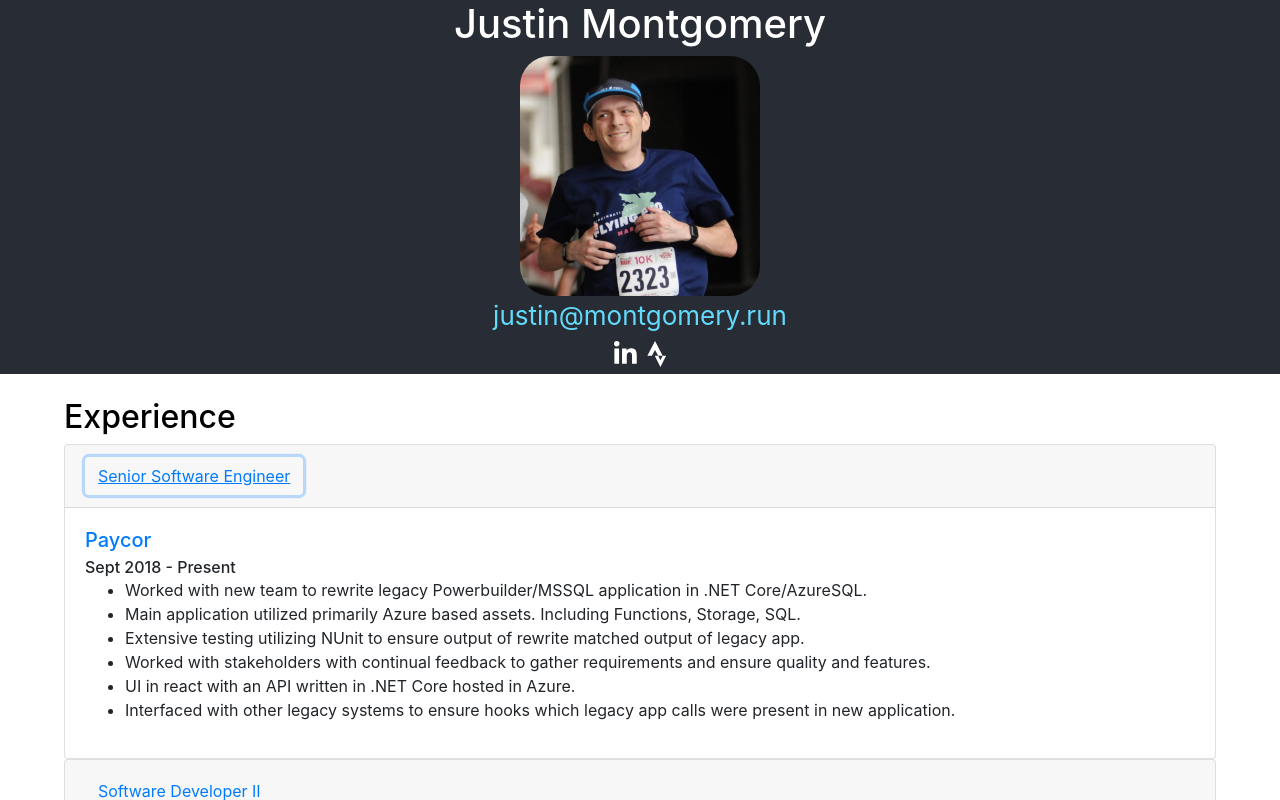
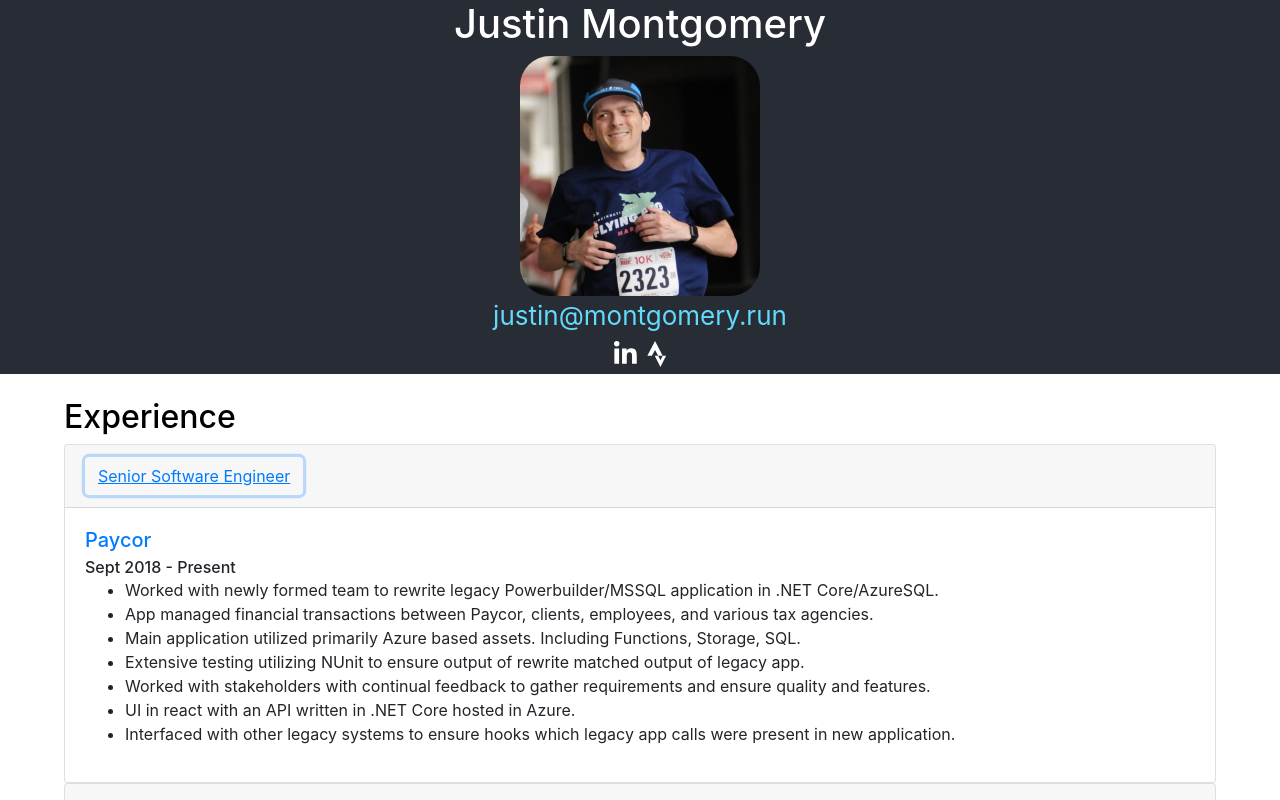
Before and after one commit to justinMontgomery/resumeApp, a React (Create React App) app: page / in a window 1280 px wide. Both pictures are taken after a click on the button "Senior Software Engineer". Shown: the top 800 px of the page. Built offline with nearby package versions, Linux system fonts and the light colour scheme.

Commit message:
Update extractor work description

```diff
--- a/src/App.js
+++ b/src/App.js
@@ -30,7 +30,8 @@
 function SSDList() {
   return (
     <ul>
-      <li>Worked with new team to rewrite legacy Powerbuilder/MSSQL application in .NET Core/AzureSQL.</li>
+      <li>Worked with newly formed team to rewrite legacy Powerbuilder/MSSQL application in .NET Core/AzureSQL.</li>
+      <li>App managed financial transactions between Paycor, clients, employees, and various tax agencies.</li>
       <li>Main application utilized primarily Azure based assets. Including Functions, Storage, SQL.</li>
       <li>Extensive testing utilizing NUnit to ensure output of rewrite matched output of legacy app.</li>
       <li>Worked with stakeholders with continual feedback to gather requirements and ensure quality and features.</li>
```
